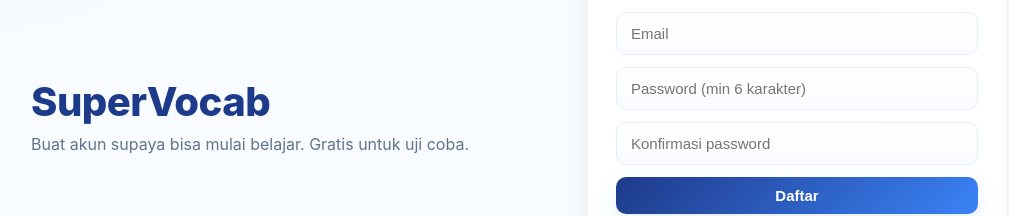
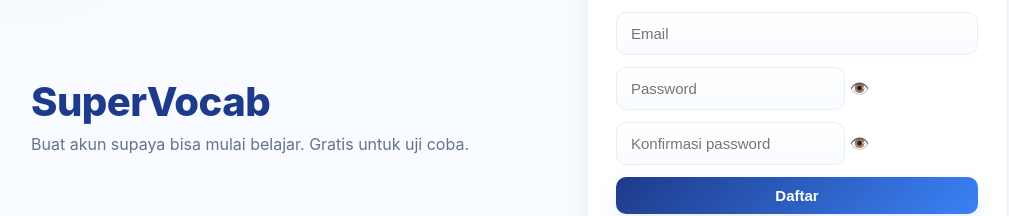
Before and after one commit to superenglishid/supervocab, a plain HTML site: page register/index.html in a window 1280 px wide. Shown: the part 158-374 px from the top of the page, without its empty margins (135-1144 px from the left). Drawn offline with Linux system fonts and the light colour scheme; a script that the page names is missing.

Commit message:
Update index.html

```diff
--- a/register/index.html
+++ b/register/index.html
@@ -23,8 +23,17 @@
       <form id="registerForm" class="login-form" onsubmit="return registerUser(event)" novalidate>
         <input id="r-name" type="text" placeholder="Nama lengkap" required class="input">
         <input id="r-email" type="email" placeholder="Email" required class="input">
-        <input id="r-password" type="password" placeholder="Password (min 6 karakter)" minlength="6" required class="input">
-        <input id="r-password2" type="password" placeholder="Konfirmasi password" required class="input">
+
+      <div class="password-wrapper">
+        <input type="password" id="password" class="input" placeholder="Password" required>
+        <span class="toggle-password" onclick="togglePassword('password', this)">👁️</span>
+      </div>
+
+      <div class="password-wrapper">
+        <input type="password" id="password2" class="input" placeholder="Konfirmasi password" required>
+        <span class="toggle-password" onclick="togglePassword('password2', this)">👁️</span>
+      </div>
+
 
         <button type="submit" class="btn primary full">Daftar</button>
 
```
